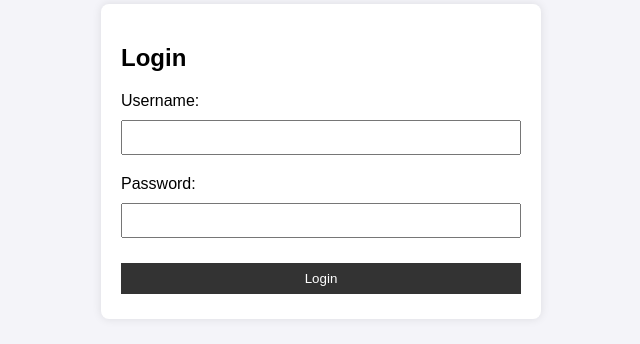
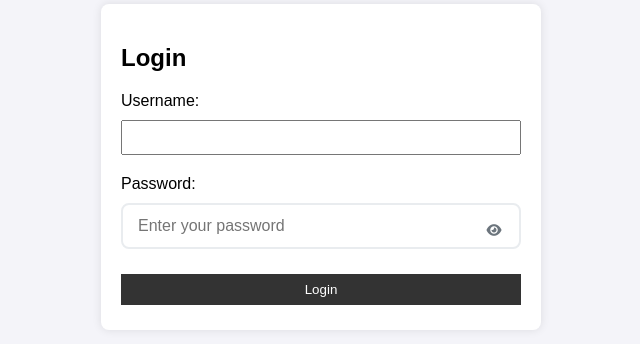
Before and after one commit to kimthedrew/s5-stock-management-system, a Flask app: page /login in a window 1280 px wide. Shown: the part 158-502 px from the top of the page, without its empty margins (319-959 px from the left). Run offline with Flask 3, Linux system fonts and the light colour scheme; some libraries are stand-ins or nearby versions.

Commit message:
Add password toggle functionality to login page

```diff
--- a/templates/login.html
+++ b/templates/login.html
@@ -10,9 +10,114 @@
         </div>
         <div class="form-group">
             <label for="password">Password:</label>
-            <input type="password" id="password" name="password" required>
+            <div class="password-input-wrapper">
+                <input type="password" id="password" name="password" required placeholder="Enter your password">
+                <button type="button" class="toggle-password" onclick="togglePassword()">
+                    <i class="fas fa-eye" id="toggleIcon"></i>
+                </button>
+            </div>
         </div>
         <button type="submit">Login</button>
     </form>
 </div>
+
+<style>
+.password-input-wrapper {
+    position: relative;
+}
+
+.password-input-wrapper input {
+    width: 100%;
+    padding: 12px 45px 12px 15px;
+    border: 2px solid #e9ecef;
+    border-radius: 8px;
+    font-size: 1rem;
+    transition: all 0.3s ease;
+    box-sizing: border-box;
+    cursor: text;
+}
+
+.password-input-wrapper input:focus {
+    outline: none;
+    border-color: #667eea;
+    box-shadow: 0 0 0 3px rgba(102, 126, 234, 0.1);
+}
+
+.toggle-password {
+    position: absolute;
+    right: 12px;
+    top: 50%;
+    transform: translateY(-50%);
+    background: none;
+    border: none;
+    color: #6c757d;
+    cursor: pointer;
+    padding: 8px;
+    border-radius: 4px;
+    transition: all 0.2s ease;
+    z-index: 1;
+    width: 30px;
+    height: 30px;
+    display: flex;
+    align-items: center;
+    justify-content: center;
+}
+
+.toggle-password:hover {
+    background-color: rgba(102, 126, 234, 0.1);
+    color: #667eea;
+}
+</style>
+
+<script>
+function focusPasswordInput() {
+    const passwordInput = document.getElementById('password');
+    passwordInput.focus();
+}
+
+function togglePassword(event) {
+    // Prevent the click from interfering with input focus
+    if (event) {
+        event.stopPropagation();
+    }
+
+    const passwordInput = document.getElementById('password');
+    const toggleIcon = document.getElementById('toggleIcon');
+
+    if (passwordInput.type === 'password') {
+        passwordInput.type = 'text';
+        toggleIcon.classList.remove('fa-eye');
+        toggleIcon.classList.add('fa-eye-slash');
+    } else {
+        passwordInput.type = 'password';
+        toggleIcon.classList.remove('fa-eye-slash');
+        toggleIcon.classList.add('fa-eye');
+    }
+
+    // Refocus the input after toggling
+    setTimeout(() => {
+        passwordInput.focus();
+    }, 10);
+}
+
+// Ensure password input is always editable
+document.addEventListener('DOMContentLoaded', function() {
+    const passwordInput = document.getElementById('password');
+    const passwordWrapper = document.querySelector('.password-input-wrapper');
+
+    // Make sure clicking anywhere in the wrapper focuses the input
+    passwordWrapper.addEventListener('click', function(e) {
+        // Only focus if not clicking the toggle button
+        if (e.target !== document.querySelector('.toggle-password') &&
+            !document.querySelector('.toggle-password').contains(e.target)) {
+            passwordInput.focus();
+        }
+    });
+
+    // Ensure input is editable
+    passwordInput.addEventListener('click', function() {
+        this.focus();
+    });
+});
+</script>
 {% endblock %}
```
